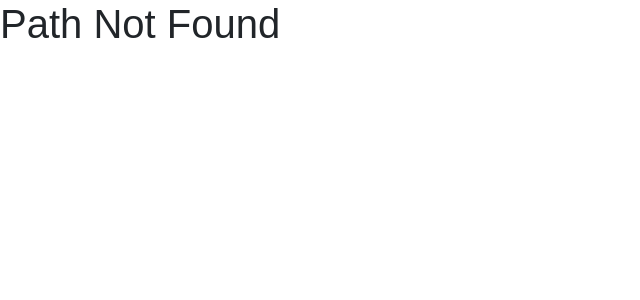
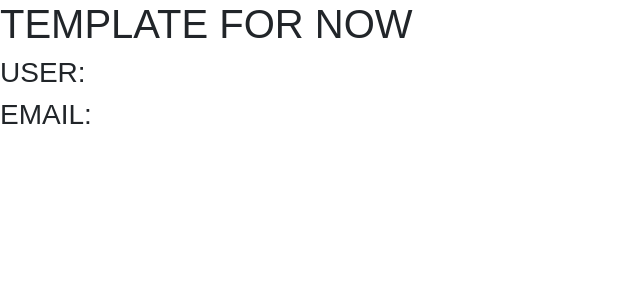
Before and after one commit to ZacharyAnderson/project-galaxy, a React (Create React App) app: page /1/settings in a window 1280 px wide. Before the commit this address had no page. Shown: the top 300 px of the page, without its empty margins (0-640 px from the left). Built offline with nearby package versions, Linux system fonts and the light colour scheme.

Commit message:
Created the skeleton for the settings page

```diff
--- /dev/null
+++ b/src/components/Settings/component.tsx
@@ -0,0 +1,28 @@
+import * as React from "react";
+
+export interface ReduxStateProps {
+  api: string;
+  accessToken: string;
+}
+
+interface State {
+  userObject: object;
+}
+
+type Props = ReduxStateProps;
+
+export class SettingsComponent extends React.Component<Props, State> {
+  constructor(props: Props) {
+    super(props);
+  }
+
+  public render() {
+    return (
+      <div>
+        <h1>TEMPLATE FOR NOW</h1>
+        <h3>USER:</h3>
+        <h3>EMAIL:</h3>
+      </div>
+    );
+  }
+}
--- /dev/null
+++ b/src/components/Settings/container.tsx
@@ -0,0 +1,16 @@
+import { connect } from "react-redux";
+import { getApiUrl } from "../../reducers/apiReducer";
+import { GlobalState } from "../../reducers/initialStateInterface";
+import { getAccessToken } from "../../reducers/userReducer";
+import { ReduxStateProps, SettingsComponent } from "./component";
+
+function mapStateToProps(state: GlobalState): ReduxStateProps {
+  return {
+    api: getApiUrl(state),
+    accessToken: getAccessToken(state)
+  };
+}
+
+export const Settings = connect<ReduxStateProps>(mapStateToProps)(
+  SettingsComponent
+);
--- /dev/null
+++ b/src/components/Settings/index.tsx
@@ -0,0 +1 @@
+export * from "./container";
--- a/src/index.tsx
+++ b/src/index.tsx
@@ -6,6 +6,7 @@ import "../node_modules/bootstrap/dist/css/bootstrap.min.css";
 import App from "./App";
 import { GenericNotFound } from "./components/GenericNotFound";
 import { LogInPage } from "./components/LogInPage/component";
+import { Settings } from "./components/Settings/container";
 import { SignUp } from "./components/SignUp/container";
 import { ToolCenter } from "./components/ToolCenter/component";
 import "./index.css";
@@ -23,6 +24,7 @@ const routing = (
           <Route exact={true} path="/tool-center" component={ToolCenter} />
           <Route exact={true} path="/signup" component={SignUp} />
           <Route exact={true} path="/login" component={LogInPage} />
+          <Route exact={true} path="/:user/settings" component={Settings} />
           <Route component={GenericNotFound} />
         </Switch>
       </div>
```
